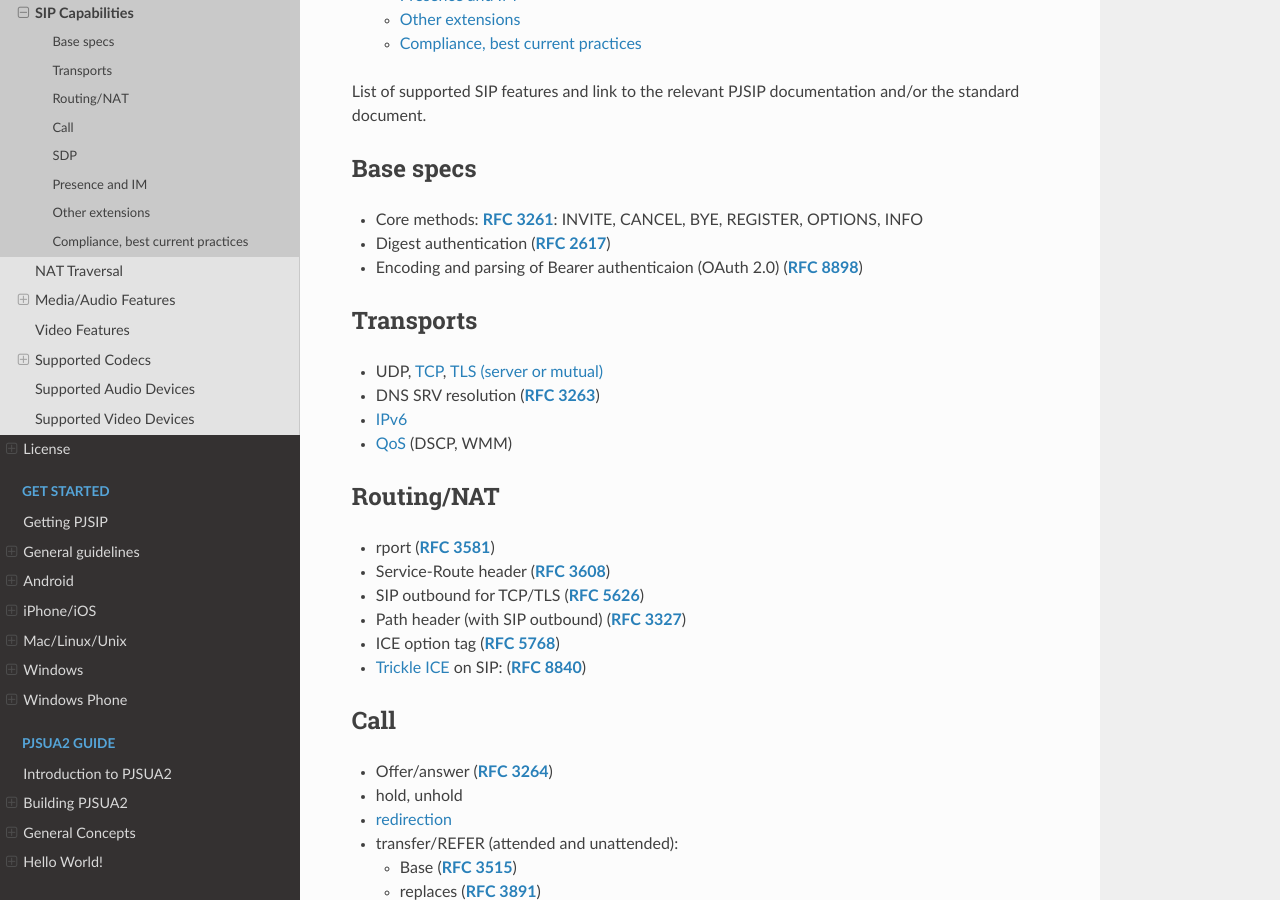
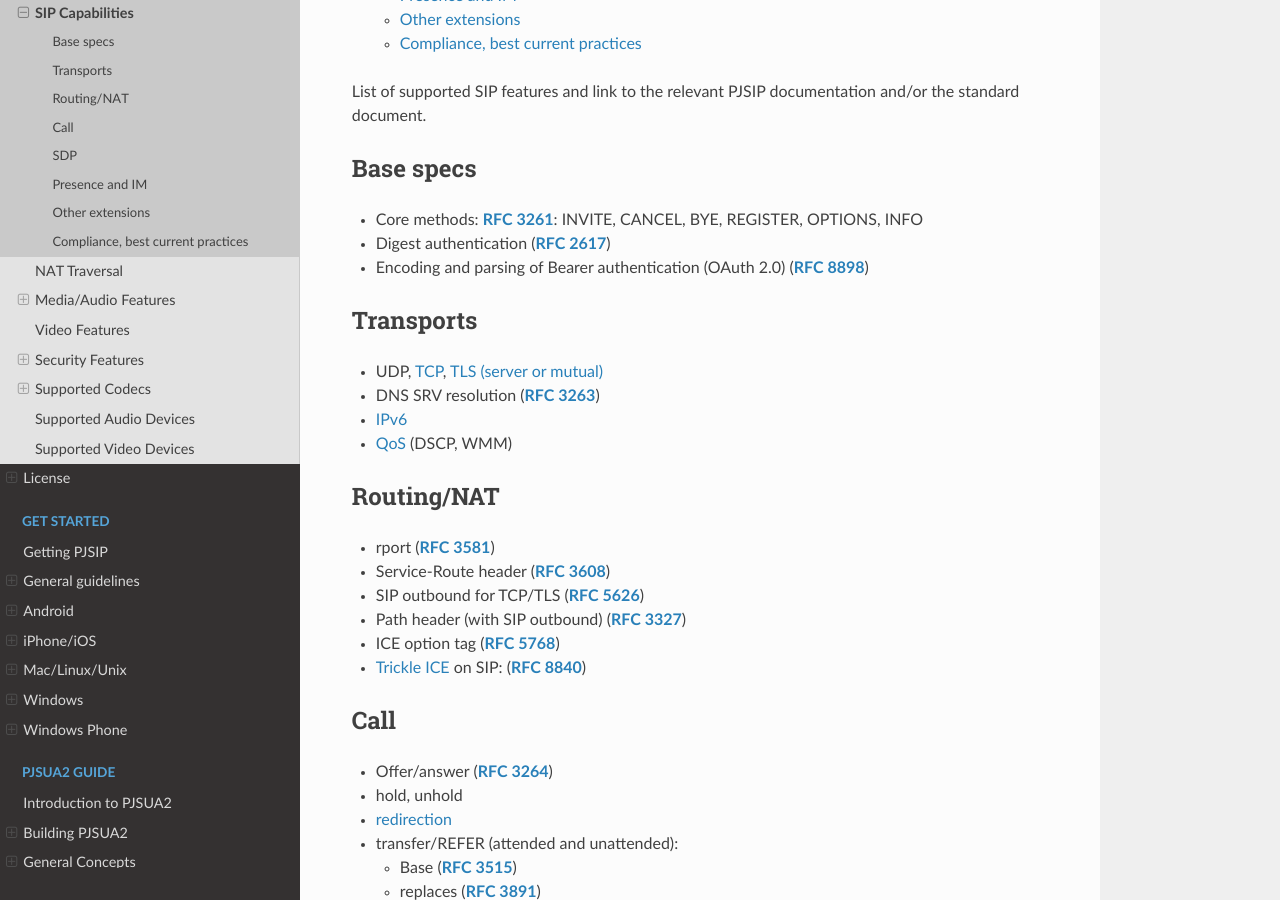
Before and after one commit to pjsip/pjproject_docs, a Sphinx documentation site: the page built from docs/source/overview/features_sip.rst, in a window 1280 px wide and 900 px high, scrolled down 356 px. Built offline with Sphinx 7.4.7 and the Read the Docs theme 3.1.0, drawn with Linux system fonts in a browser that asks for light colours; the version number could not be read and is left out.

Commit message:
Add Security Features page, and add Mbed TLS in SSL/TLS page (#30)

```diff
--- a/docs/source/overview/features.rst
+++ b/docs/source/overview/features.rst
@@ -9,5 +9,6 @@
    features_nat
    features_media
    features_video
+   features_security
    features_codec
    features_media_devs
--- a/docs/source/overview/features_sip.rst
+++ b/docs/source/overview/features_sip.rst
@@ -13,7 +13,7 @@
 - Core methods: :rfc:`3261`:
   INVITE, CANCEL, BYE, REGISTER, OPTIONS, INFO
 - Digest authentication (:rfc:`2617`)
-- Encoding and parsing of Bearer authenticaion (OAuth 2.0)
+- Encoding and parsing of Bearer authentication (OAuth 2.0)
   (:rfc:`8898`)
 
 Transports
--- a/docs/source/specific-guides/security/ssl.rst
+++ b/docs/source/specific-guides/security/ssl.rst
@@ -17,6 +17,7 @@
 - GnuTLS: :issue:`2082`
 - Mac/iOS native backend: :issue:`2482` and :issue:`2185`
 - Windows native SChannel SSP backend: :issue:`3867`
+- Mbed TLS for embedded systems: :issue:`4295`
 
 This page mostly describes TLS usage with OpenSSL. For other backends, please refer to the GitHub issues/PR above.
 
```
Also changed, not shown: docs/source/overview/features_security.rst (added, +22 -0 lines).
